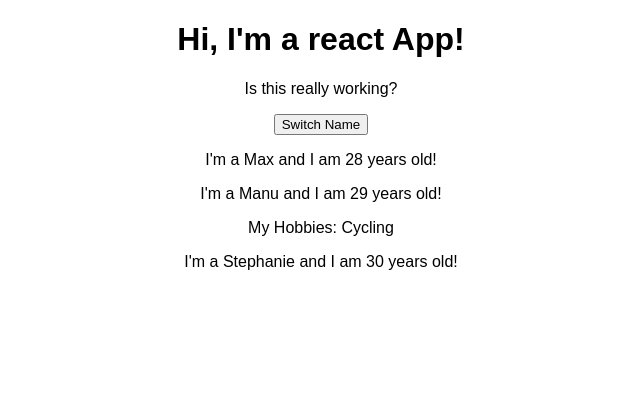
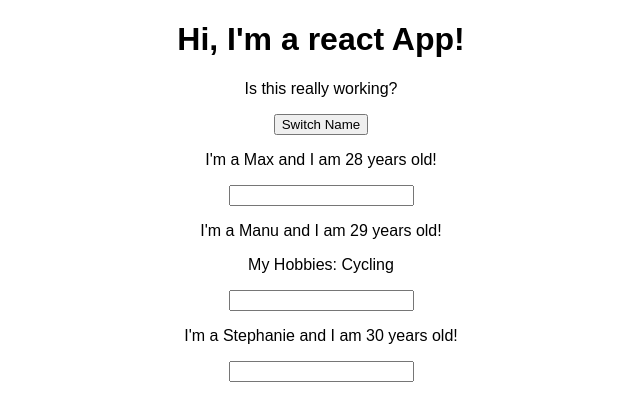
Before and after one commit to yadnyesh/max_react_redux, a React (Create React App) app in the folder react-complete-guide/: page / in a window 1280 px wide. Shown: the top 420 px of the page, without its empty margins (319-959 px from the left). Built offline with nearby package versions, Linux system fonts and the light colour scheme.

Commit message:
Two Way Binding

```diff
--- a/react-complete-guide/src/App.js
+++ b/react-complete-guide/src/App.js
@@ -22,6 +22,16 @@
     })
   }
 
+  nameChangedHandler = (event) => {
+    this.setState({
+      persons : [
+        { name: 'Yadnyesh', age:37 },
+        { name: event.target.value, age:29 },
+        { name: 'Stephanie', age:30 }
+      ]
+    })
+  }
+
   render() {
     return (
       <div className="App">
@@ -36,7 +46,8 @@
           name={this.state.persons[1].name}
           age={this.state.persons[1].age}
           // Try and use this syntax
-          click={this.switchNameHandler.bind(this, 'Yad!!!!')}> My Hobbies: Cycling</Person>
+          click={this.switchNameHandler.bind(this, 'Yad!!!!')}
+          changed={this.nameChangedHandler}> My Hobbies: Cycling</Person>
         <Person
           name={this.state.persons[2].name}
           age={this.state.persons[2].age}/>
--- a/react-complete-guide/src/Person/Person.js
+++ b/react-complete-guide/src/Person/Person.js
@@ -5,6 +5,7 @@
     <div>
       <p onClick={props.click}> I'm a {props.name} and I am {props.age} years old!</p>
       <p>{props.children}</p>
+      <input type="text" onChange={props.changed} />
     </div>
 )};
 
```
Lines whose indentation alone changed are shown as unchanged.
